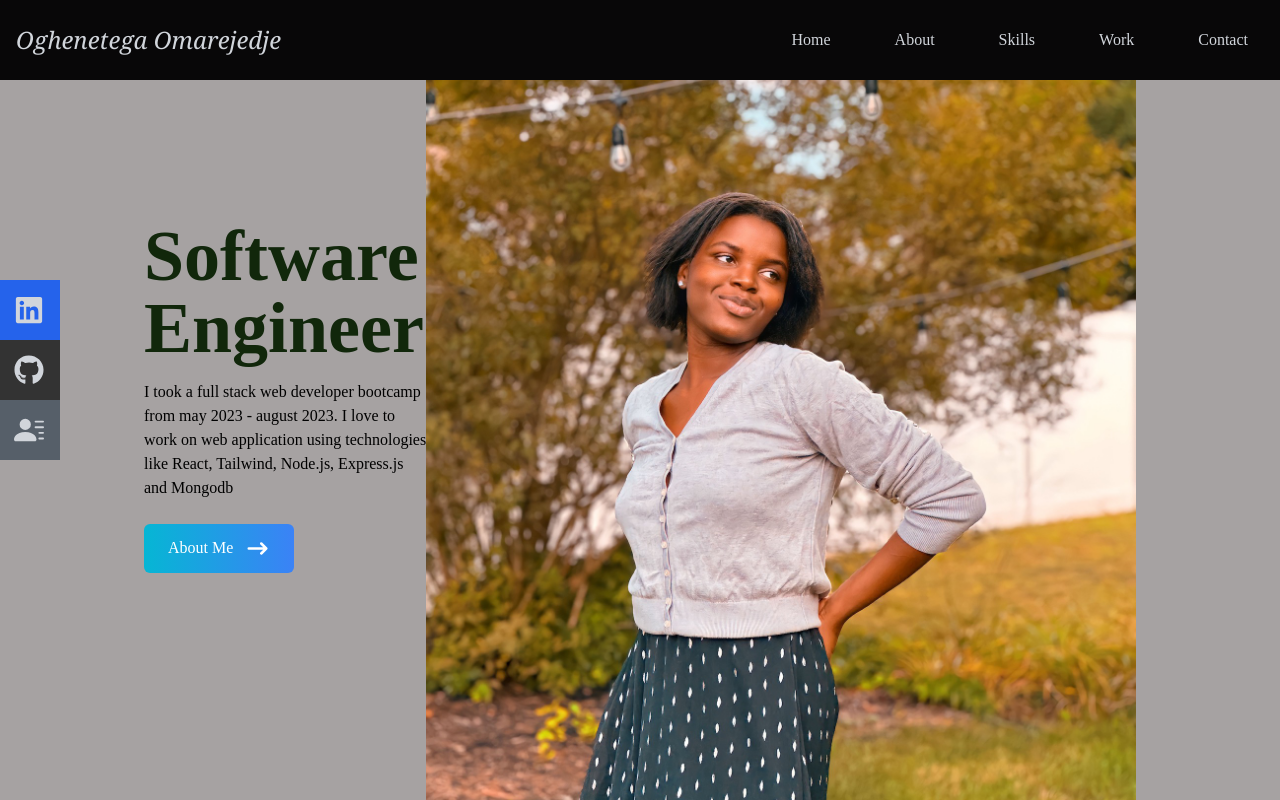
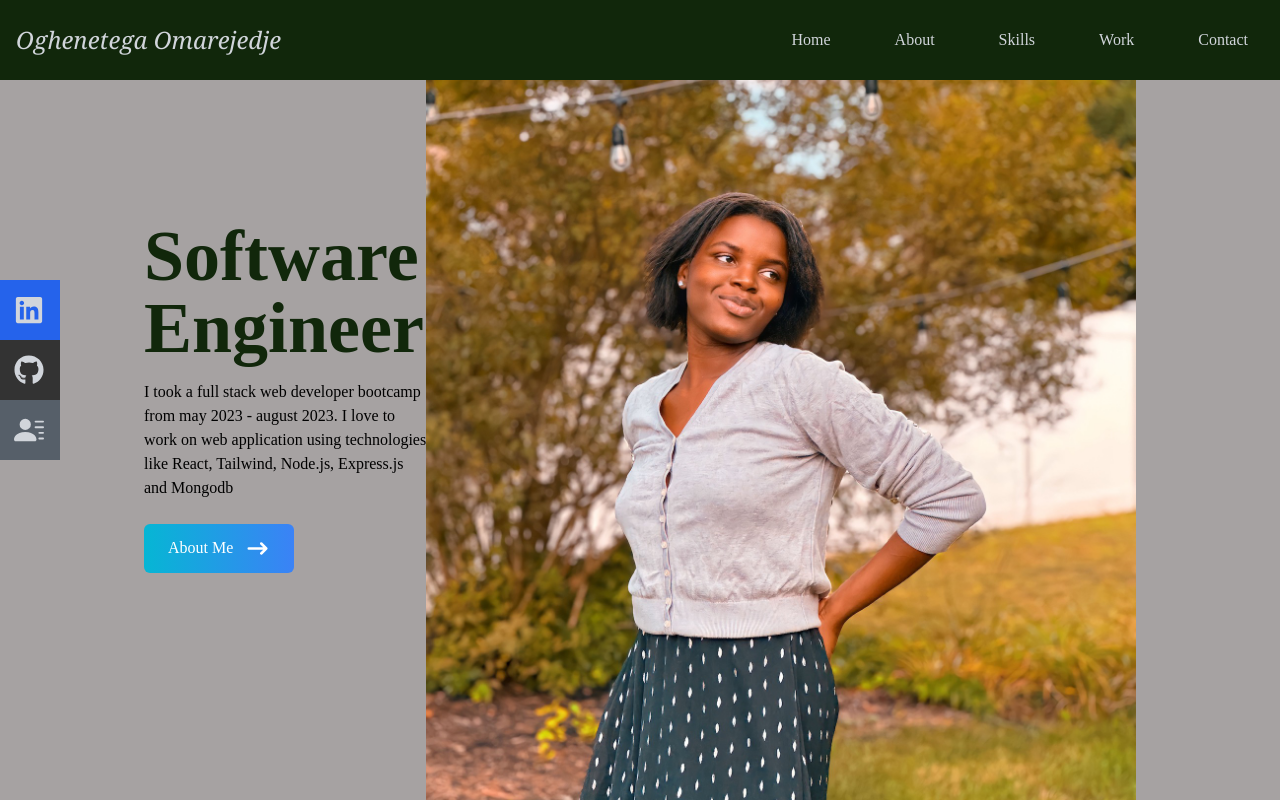
Before and after one commit to tegaomare/react-personal-portfolio, a React (Create React App) app: page / in a window 1280 px wide. Shown: the top 800 px of the page. Built offline with nearby package versions, Linux system fonts and the light colour scheme.

Commit message:
bg color changed to [#11270B]

```diff
--- a/src/components/Navbar.jsx
+++ b/src/components/Navbar.jsx
@@ -13,7 +13,7 @@
   const handleClick = () => setNav(!nav);
 
   return (
-    <div className='fixed w-full h-[80px] flex justify-between items-center px-4 bg-[#080708] text-gray-300'>
+    <div className='fixed w-full h-[80px] flex justify-between items-center px-4 bg-[#11270B] text-gray-300'>
       <div>
         <h1 className=' font-thin text-2xl italic font-serif'>Oghenetega Omarejedje</h1>
       </div>
```
